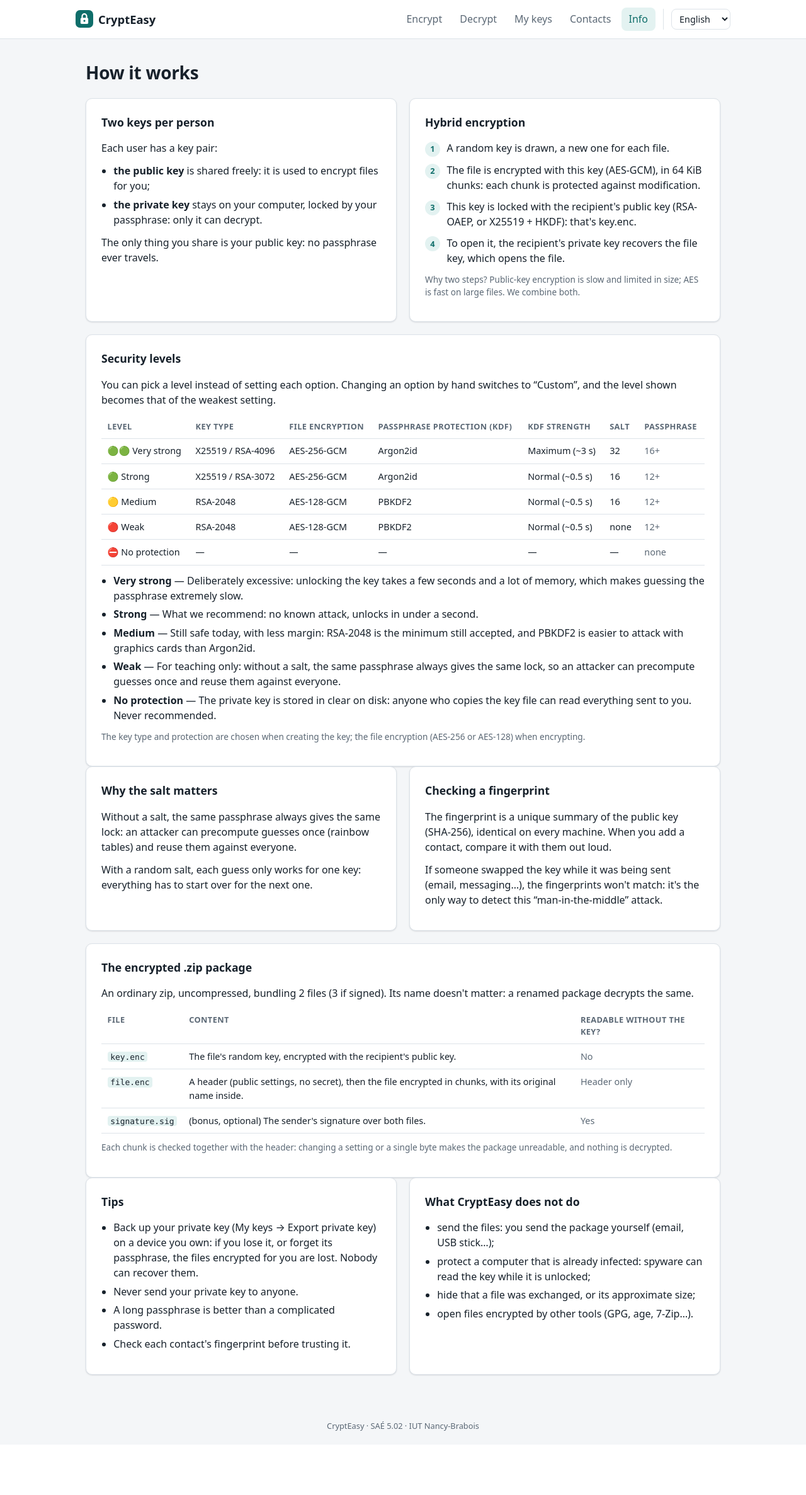
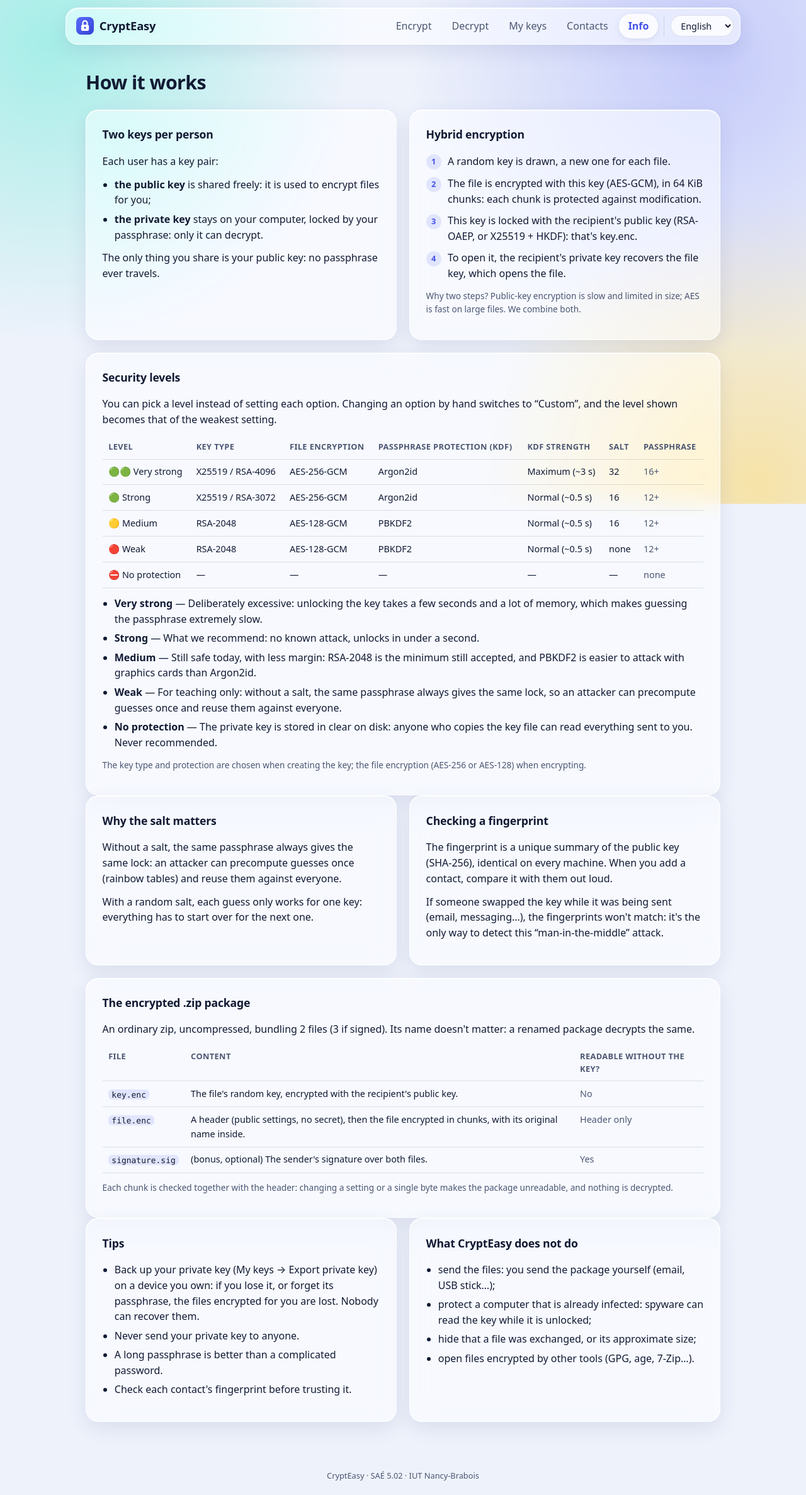
Before and after one commit to DiogoF-Hub/CryptEasy, a Flask app: page /info in a window 1280 px wide. Shown: the whole page at 63% size. Before the commit the page ends 2272 px from the top, so only its background shows below. Run offline with Flask 3, Linux system fonts and the light colour scheme; the visitor is signed in with stand-in values (Sample User, id 1); parts of the project's set-up code (start-up, migrations or seed data) failed here and were passed over; some libraries are stand-ins or nearby versions.

Commit message:
ui: nouveau thème verre dépoli (style.css, logo)

```diff
--- a/src/crypteasy/ui/static/style.css
+++ b/src/crypteasy/ui/static/style.css
@@ -1,33 +1,76 @@
-/* CryptEasy — feuille de style (aucune ressource externe : l'app doit marcher hors ligne) */
+/* CryptEasy — feuille de style « verre dépoli » (aucune ressource externe : l'app doit marcher hors ligne)
+ *
+ * Principe : un fond clair avec quelques taches de couleur floues, et des panneaux
+ * semi-transparents (backdrop-filter) posés dessus. Toutes les couleurs sont des
+ * variables : pour changer le thème, on modifie seulement :root (clair) et le bloc sombre.
+ */
 :root {
-  --bg: #f4f6f8;
-  --surface: #ffffff;
-  --text: #17212b;
-  --muted: #5b6875;
-  --border: #dde3e9;
-  --primary: #0f6e6a;
-  --primary-hover: #0b5653;
-  --primary-soft: #e3f2f1;
-  --warn: #9a5b00;
-  --warn-soft: #fff4e0;
+  /* Fond et taches de couleur */
+  --bg: #eef2fb;
+  --blob-1: rgba(94, 234, 212, .50);   /* menthe, en haut à gauche */
+  --blob-2: rgba(129, 140, 248, .38);  /* indigo, en haut à droite */
+  --blob-3: rgba(253, 214, 99, .55);   /* jaune, en bas à droite */
+
+  /* Verre */
+  --surface: rgba(255, 255, 255, .56);        /* panneaux */
+  --surface-strong: rgba(255, 255, 255, .80); /* champs, éléments dans un panneau */
+  --glass-edge: rgba(255, 255, 255, .80);     /* liseré clair autour du verre */
+  --blur: blur(18px) saturate(160%);
+
+  /* Texte et traits */
+  --text: #121a33;
+  --muted: #4c5672;
+  --border: rgba(30, 41, 90, .13);
+
+  /* Couleurs d'action et d'état */
+  --primary: #4553e8;
+  --primary-hover: #3442d2;
+  --primary-soft: rgba(69, 83, 232, .12);
+  --on-primary: #ffffff;
+  --glow: 0 8px 22px rgba(69, 83, 232, .32);
+  --warn: #8a5300;
+  --warn-soft: rgba(255, 236, 196, .75);
   --danger: #b42318;
-  --danger-soft: #fdecea;
-  --success: #1e7a3d;
-  --success-soft: #e7f5ec;
-  --radius: 10px;
-  --shadow: 0 1px 2px rgba(16, 24, 40, .06), 0 1px 3px rgba(16, 24, 40, .08);
+  --danger-soft: rgba(253, 226, 223, .80);
+  --success: #17724a;
+  --success-soft: rgba(220, 245, 230, .80);
+
+  --radius: 20px;
+  --radius-sm: 12px;
+  --shadow: 0 10px 30px rgba(40, 52, 120, .10), inset 0 1px 0 rgba(255, 255, 255, .85);
+  --shadow-hover: 0 16px 40px rgba(40, 52, 120, .16), inset 0 1px 0 rgba(255, 255, 255, .9);
   --mono: ui-monospace, "Cascadia Mono", "Consolas", "SFMono-Regular", monospace;
   color-scheme: light;
 }
 @media (prefers-color-scheme: dark) {
   :root {
-    --bg: #11161b; --surface: #1a2128; --text: #e6ebef; --muted: #9aa7b3;
-    --border: #2c363f; --primary: #3fb6ae; --primary-hover: #5fcac3; --primary-soft: #16302f;
-    --warn: #f0b45a; --warn-soft: #3a2c14; --danger: #f2877d; --danger-soft: #3a1c1a;
-    --success: #6fcf8f; --success-soft: #16301f;
-    --shadow: none;
+    --bg: #0b1020;
+    --blob-1: rgba(45, 212, 191, .16);
+    --blob-2: rgba(99, 102, 241, .26);
+    --blob-3: rgba(234, 179, 8, .12);
+    --surface: rgba(24, 30, 56, .55);
+    --surface-strong: rgba(32, 40, 72, .78);
+    --glass-edge: rgba(255, 255, 255, .10);
+    --text: #e8ecf8; --muted: #a6b0cc;
+    --border: rgba(255, 255, 255, .11);
+    --primary: #8f99ff; --primary-hover: #aab1ff; --primary-soft: rgba(143, 153, 255, .16);
+    --on-primary: #0b1020;
+    --glow: 0 8px 22px rgba(143, 153, 255, .25);
+    --warn: #f3bd66; --warn-soft: rgba(80, 58, 18, .55);
+    --danger: #f59a90; --danger-soft: rgba(90, 30, 28, .55);
+    --success: #74d69a; --success-soft: rgba(22, 64, 40, .55);
+    --shadow: 0 10px 30px rgba(0, 0, 0, .35), inset 0 1px 0 rgba(255, 255, 255, .06);
+    --shadow-hover: 0 16px 40px rgba(0, 0, 0, .45), inset 0 1px 0 rgba(255, 255, 255, .08);
     color-scheme: dark;
   }
+}
+/* Système sans flou (vieux moteur) ou utilisateur qui préfère moins de transparence :
+   on garde le même design avec des panneaux opaques, pour que le texte reste lisible. */
+@supports not ((backdrop-filter: blur(1px)) or (-webkit-backdrop-filter: blur(1px))) {
+  :root { --surface: rgba(255, 255, 255, .92); --surface-strong: #fff; }
+}
+@media (prefers-reduced-transparency: reduce) {
+  :root { --surface: #fff; --surface-strong: #fff; --blur: none; }
 }
 
 * { box-sizing: border-box; }
@@ -36,53 +79,75 @@ html { -webkit-text-size-adjust: 100%; }
 body {
   margin: 0; min-height: 100vh; display: flex; flex-direction: column;
   background: var(--bg); color: var(--text);
-  font: 16px/1.5 system-ui, -apple-system, "Segoe UI", Roboto, sans-serif;
+  font: 16px/1.55 system-ui, -apple-system, "Segoe UI", Roboto, sans-serif;
+}
+/* Les taches de couleur : un calque fixe derrière toute la page */
+body::before {
+  content: ""; position: fixed; inset: 0; z-index: -1; pointer-events: none;
+  background:
+    radial-gradient(circle at 6% 8%, var(--blob-1), transparent 34%),
+    radial-gradient(circle at 88% 12%, var(--blob-2), transparent 36%),
+    radial-gradient(circle at 94% 96%, var(--blob-3), transparent 32%);
 }
 a { color: var(--primary); }
-code { font-family: var(--mono); font-size: .9em; background: var(--primary-soft); padding: .05em .35em; border-radius: 4px; }
-h1 { font-size: 1.75rem; margin: 0 0 1.25rem; letter-spacing: -.01em; }
-h2 { font-size: 1.1rem; margin: 0 0 1rem; }
+code { font-family: var(--mono); font-size: .9em; background: var(--primary-soft); padding: .05em .4em; border-radius: 6px; }
+h1 { font-size: 1.9rem; margin: 0 0 1.25rem; letter-spacing: -.02em; }
+h2 { font-size: 1.1rem; margin: 0 0 1rem; letter-spacing: -.01em; }
+
+/* Effet verre, partagé par tous les panneaux */
+.topbar, .card, .action-card, .onboarding, .alert, .demo-banner {
+  -webkit-backdrop-filter: var(--blur);
+  backdrop-filter: var(--blur);
+}
 
 /* --- Bandeau démo, en-tête, pied --- */
-.demo-banner { background: var(--warn-soft); color: var(--warn); text-align: center; padding: .5rem 1rem; font-size: .9rem; border-bottom: 1px solid var(--border); }
+.demo-banner {
+  align-self: center; margin: .75rem 16px 0; padding: .4rem 1rem;
+  background: var(--warn-soft); color: var(--warn); text-align: center; font-size: .9rem;
+  border: 1px solid var(--glass-edge); border-radius: 999px;
+}
 .topbar {
+  position: sticky; top: 12px; z-index: 10;
+  width: calc(100% - 32px); max-width: 1072px; margin: 12px auto 0;
   display: flex; align-items: center; justify-content: space-between; gap: 1rem; flex-wrap: wrap;
-  padding: .75rem max(16px, calc((100vw - 1040px) / 2));
-  background: var(--surface); border-bottom: 1px solid var(--border);
+  padding: .55rem .6rem .55rem 1rem;
+  background: var(--surface); border: 1px solid var(--glass-edge); border-radius: var(--radius);
+  box-shadow: var(--shadow);
 }
-.brand { display: flex; align-items: center; gap: .5rem; font-weight: 700; font-size: 1.15rem; color: var(--text); text-decoration: none; }
-nav { display: flex; gap: .25rem; flex-wrap: wrap; align-items: center; }
-nav a { color: var(--muted); text-decoration: none; padding: .4rem .75rem; border-radius: 8px; font-weight: 500; }
-nav a:hover { background: var(--bg); color: var(--text); }
-nav a[aria-current="page"] { background: var(--primary-soft); color: var(--primary); }
-.container { width: 100%; max-width: 1040px; margin: 0 auto; padding: 2rem 16px; flex: 1; }
+.brand { display: flex; align-items: center; gap: .55rem; font-weight: 750; font-size: 1.15rem; color: var(--text); text-decoration: none; letter-spacing: -.01em; }
+nav { display: flex; gap: .2rem; flex-wrap: wrap; align-items: center; }
+nav a { color: var(--muted); text-decoration: none; padding: .45rem .9rem; border-radius: 999px; font-weight: 500; transition: background .15s, color .15s; }
+nav a:hover { background: var(--primary-soft); color: var(--text); }
+nav a[aria-current="page"] { background: var(--surface-strong); color: var(--primary); font-weight: 600; box-shadow: 0 2px 10px rgba(40, 52, 120, .10); }
+.container { width: 100%; max-width: 1040px; margin: 0 auto; padding: 2.25rem 16px; flex: 1; }
 .footer { text-align: center; color: var(--muted); font-size: .8rem; padding: 1.25rem; }
 
 /* --- Accueil --- */
-.hero { margin: 1rem 0 2rem; }
-.hero h1 { font-size: 2.1rem; margin-bottom: .25rem; }
-.lead { color: var(--muted); font-size: 1.1rem; margin: 0; }
+.hero { margin: 1.5rem 0 2.25rem; }
+.hero h1 { font-size: 2.6rem; line-height: 1.15; margin-bottom: .5rem; letter-spacing: -.03em; }
+.lead { color: var(--muted); font-size: 1.15rem; margin: 0; max-width: 40rem; }
 .onboarding {
   display: flex; gap: 1rem; align-items: flex-start;
-  background: var(--primary-soft); border: 1px solid var(--border); border-radius: var(--radius);
-  padding: 1.25rem; margin-bottom: 1.5rem;
+  background: linear-gradient(135deg, var(--primary-soft), var(--surface));
+  border: 1px solid var(--glass-edge); border-radius: var(--radius); box-shadow: var(--shadow);
+  padding: 1.4rem; margin-bottom: 1.5rem;
 }
-.onboarding p { margin: .25rem 0 .75rem; color: var(--muted); }
+.onboarding p { margin: .25rem 0 .9rem; color: var(--muted); }
 .actions-grid { display: grid; grid-template-columns: repeat(auto-fit, minmax(220px, 1fr)); gap: 1rem; }
 .action-card {
-  display: flex; flex-direction: column; gap: .35rem; padding: 1.25rem;
-  background: var(--surface); border: 1px solid var(--border); border-radius: var(--radius);
+  display: flex; flex-direction: column; gap: .35rem; padding: 1.35rem;
+  background: var(--surface); border: 1px solid var(--glass-edge); border-radius: var(--radius);
   box-shadow: var(--shadow); color: var(--text); text-decoration: none;
-  transition: border-color .15s, transform .15s;
+  transition: transform .2s, box-shadow .2s, background .2s;
 }
-.action-card:hover { border-color: var(--primary); transform: translateY(-2px); }
-.action-icon { width: 40px; height: 40px; border-radius: 10px; background: var(--primary-soft); display: grid; place-items: center; margin-bottom: .35rem; }
+.action-card:hover { transform: translateY(-3px); box-shadow: var(--shadow-hover); background: var(--surface-strong); }
+.action-icon { width: 44px; height: 44px; border-radius: 14px; background: var(--primary-soft); display: grid; place-items: center; margin-bottom: .45rem; }
 .action-icon svg { width: 22px; height: 22px; fill: none; stroke: var(--primary); stroke-width: 2; stroke-linecap: round; stroke-linejoin: round; }
-.action-title { font-weight: 600; }
+.action-title { font-weight: 650; }
 .action-desc { color: var(--muted); font-size: .9rem; }
 
 /* --- Cartes et formulaires --- */
-.card { background: var(--surface); border: 1px solid var(--border); border-radius: var(--radius); padding: 1.5rem; box-shadow: var(--shadow); }
+.card { background: var(--surface); border: 1px solid var(--glass-edge); border-radius: var(--radius); padding: 1.6rem; box-shadow: var(--shadow); }
 .card.narrow { max-width: 620px; }
 .two-col { display: grid; grid-template-columns: repeat(auto-fit, minmax(300px, 1fr)); gap: 1.25rem; align-items: start; }
 .form { display: flex; flex-direction: column; gap: 1rem; }
@@ -90,68 +155,70 @@ nav a[aria-current="page"] { background: var(--primary-soft); color: var(--prima
 .form small, .hint { color: var(--muted); font-weight: 400; font-size: .85rem; }
 .hint { margin: .75rem 0 0; }
 input[type=text], input[type=password], select, textarea {
-  font: inherit; color: var(--text); background: var(--surface);
-  border: 1px solid var(--border); border-radius: 8px; padding: .55rem .7rem; width: 100%;
+  font: inherit; color: var(--text); background: var(--surface-strong);
+  border: 1px solid var(--border); border-radius: var(--radius-sm); padding: .6rem .8rem; width: 100%;
+  transition: border-color .15s, box-shadow .15s;
 }
 textarea { font-family: var(--mono); font-size: .8rem; resize: vertical; }
-input:focus, select:focus, textarea:focus, .btn:focus-visible, summary:focus-visible {
-  outline: 2px solid var(--primary); outline-offset: 1px; border-color: var(--primary);
+input[type=text]:focus, input[type=password]:focus, select:focus, textarea:focus {
+  outline: none; border-color: var(--primary); box-shadow: 0 0 0 4px var(--primary-soft);
 }
+.btn:focus-visible, summary:focus-visible, input[type=checkbox]:focus-visible { outline: 2px solid var(--primary); outline-offset: 2px; }
 input[type=file] { font: inherit; font-size: .9rem; color: var(--muted); max-width: 100%; }
-.advanced { border: 1px dashed var(--border); border-radius: 8px; padding: .6rem .8rem; }
+.advanced { border: 1px dashed var(--border); border-radius: var(--radius-sm); padding: .6rem .8rem; }
 .advanced[open] { padding-bottom: .9rem; }
 .advanced summary { cursor: pointer; color: var(--muted); font-size: .9rem; font-weight: 500; }
 .advanced[open] summary { margin-bottom: .75rem; }
 
 .step { display: flex; align-items: center; gap: .5rem; font-weight: 600; margin-top: .25rem; }
 .step-num {
-  flex: none; width: 1.6rem; height: 1.6rem; border-radius: 50%; display: grid; place-items: center;
-  background: var(--primary); color: #fff; font-size: .85rem; font-weight: 700;
+  flex: none; width: 1.7rem; height: 1.7rem; border-radius: 50%; display: grid; place-items: center;
+  background: var(--primary); color: var(--on-primary); font-size: .85rem; font-weight: 700; box-shadow: var(--glow);
 }
-
 
 /* --- Boutons --- */
 .btn {
   display: inline-flex; align-items: center; justify-content: center; gap: .4rem;
   font: inherit; font-weight: 600; font-size: .95rem; text-decoration: none; cursor: pointer;
-  padding: .6rem 1.1rem; border-radius: 8px; border: 1px solid var(--border);
-  background: var(--surface); color: var(--text);
+  padding: .6rem 1.25rem; border-radius: 999px; border: 1px solid var(--border);
+  background: var(--surface-strong); color: var(--text);
+  transition: background .15s, border-color .15s, box-shadow .15s, transform .15s;
 }
 .btn:hover { border-color: var(--muted); }
-.btn-primary { background: var(--primary); border-color: var(--primary); color: #fff; }
-.btn-primary:hover { background: var(--primary-hover); border-color: var(--primary-hover); }
-.btn-wide { width: 100%; padding: .8rem; }
-.btn-small { padding: .3rem .7rem; font-size: .85rem; }
+.btn:active { transform: translateY(1px); }
+.btn-primary { background: var(--primary); border-color: transparent; color: var(--on-primary); box-shadow: var(--glow); }
+.btn-primary:hover { background: var(--primary-hover); border-color: transparent; }
+.btn-wide { width: 100%; padding: .85rem; }
+.btn-small { padding: .3rem .8rem; font-size: .85rem; }
 .btn-warn { color: var(--warn); }
 .btn-ghost-danger { color: var(--danger); border-color: transparent; background: transparent; }
 .btn-ghost-danger:hover { background: var(--danger-soft); border-color: transparent; }
-.btn[disabled] { opacity: .6; cursor: progress; }
-@media (prefers-color-scheme: dark) { .btn-primary, .step-num { color: #0d1a1a; } }
+.btn[disabled] { opacity: .6; cursor: progress; transform: none; }
 
 /* --- Listes de clés --- */
 .key-list { list-style: none; margin: 0; padding: 0; display: flex; flex-direction: column; gap: .75rem; }
-.key-item { border: 1px solid var(--border); border-radius: 8px; padding: .85rem 1rem; }
+.key-item { background: var(--surface-strong); border: 1px solid var(--border); border-radius: 14px; padding: .9rem 1rem; }
 .key-head { display: flex; align-items: center; justify-content: space-between; gap: .5rem; flex-wrap: wrap; }
-.tag { font-size: .75rem; font-weight: 600; color: var(--primary); background: var(--primary-soft); padding: .1rem .5rem; border-radius: 999px; }
+.tag { font-size: .75rem; font-weight: 600; color: var(--primary); background: var(--primary-soft); padding: .12rem .55rem; border-radius: 999px; }
 .fingerprint { font-family: var(--mono); font-size: .8rem; color: var(--muted); margin: .35rem 0 .6rem; word-break: normal; overflow-wrap: normal; }
 .key-actions { display: flex; gap: .4rem; flex-wrap: wrap; align-items: center; }
 .key-actions form { margin: 0; }
 .empty { color: var(--muted); }
 
 /* --- Alertes --- */
-.alert { border-radius: 8px; padding: .75rem 1rem; margin-bottom: 1.25rem; border: 1px solid transparent; }
+.alert { border-radius: var(--radius-sm); padding: .8rem 1rem; margin-bottom: 1.25rem; border: 1px solid transparent; }
 .alert-error { background: var(--danger-soft); color: var(--danger); border-color: color-mix(in srgb, var(--danger) 25%, transparent); }
 .alert-success { background: var(--success-soft); color: var(--success); border-color: color-mix(in srgb, var(--success) 25%, transparent); }
 
 @media (max-width: 560px) {
-  .hero h1 { font-size: 1.6rem; }
-  .topbar { justify-content: center; }
+  .hero h1 { font-size: 1.8rem; }
+  .topbar { justify-content: center; top: 8px; }
   nav { justify-content: center; }
-  .card { padding: 1.1rem; }
+  .card { padding: 1.15rem; }
 }
 
 /* --- Encadré d'avertissement (vérification des empreintes) --- */
-.notice { background: var(--warn-soft); color: var(--text); border-left: 3px solid var(--warn); border-radius: 6px; padding: .65rem .85rem; font-size: .9rem; margin: 0 0 1rem; }
+.notice { background: var(--warn-soft); color: var(--text); border-left: 3px solid var(--warn); border-radius: 10px; padding: .7rem .9rem; font-size: .9rem; margin: 0 0 1rem; }
 .notice strong { color: var(--warn); }
 
 /* --- Page Info --- */
@@ -169,7 +236,7 @@ input[type=file] { font: inherit; font-size: .9rem; color: var(--muted); max-wid
 .format td:last-child { white-space: nowrap; color: var(--muted); }
 
 /* --- Indicateur de niveau de sécurité (F6) --- */
-.rating { border: 1px solid var(--border); border-left-width: 4px; border-radius: 8px; padding: .7rem .9rem; background: var(--surface); }
+.rating { border: 1px solid var(--border); border-left-width: 4px; border-radius: var(--radius-sm); padding: .75rem .95rem; background: var(--surface-strong); }
 .rating-good { border-left-color: var(--success); }
 .rating-ok { border-left-color: var(--warn); }
 .rating-weak { border-left-color: var(--danger); background: var(--danger-soft); }
@@ -183,7 +250,7 @@ input[type=file] { font: inherit; font-size: .9rem; color: var(--muted); max-wid
 
 /* --- Robustesse du mot de passe --- */
 .pw-meter { display: flex; flex-direction: column; gap: .25rem; }
-.pw-bar { height: 5px; border-radius: 999px; background: var(--border); overflow: hidden; }
+.pw-bar { height: 6px; border-radius: 999px; background: var(--border); overflow: hidden; }
 .pw-bar span { display: block; height: 100%; width: 0; background: var(--muted); transition: width .2s; }
 .pw-weak .pw-bar span { background: var(--danger); }
 .pw-ok .pw-bar span { background: var(--warn); }
@@ -203,7 +270,7 @@ input[type=file] { font: inherit; font-size: .9rem; color: var(--muted); max-wid
 .check input { width: 1.05rem; height: 1.05rem; accent-color: var(--primary); }
 .optional { color: var(--muted); font-weight: 400; font-size: .85rem; }
 .btn-ghost { border-color: transparent; background: transparent; color: var(--muted); }
-.btn-ghost:hover { background: var(--bg); color: var(--text); border-color: transparent; }
+.btn-ghost:hover { background: var(--primary-soft); color: var(--text); border-color: transparent; }
 .rename-form { display: flex; gap: .4rem; flex-wrap: wrap; align-items: center; }
 .rename-form input[type=text] { flex: 1 1 7rem; min-width: 0; width: auto; }
 .sr-only { position: absolute; width: 1px; height: 1px; padding: 0; margin: -1px; overflow: hidden; clip: rect(0 0 0 0); white-space: nowrap; border: 0; }
@@ -211,12 +278,12 @@ input[type=file] { font: inherit; font-size: .9rem; color: var(--muted); max-wid
 .pw-meter:not(.pw-weak):not(.pw-ok):not(.pw-good) .pw-bar { display: none; }
 
 /* --- Sélecteur de langue --- */
-.lang-form { margin: 0 0 0 .5rem; padding-left: .75rem; border-left: 1px solid var(--border); }
-.lang-form select { width: auto; padding: .3rem .5rem; font-size: .9rem; }
+.lang-form { margin: 0 0 0 .4rem; padding-left: .6rem; border-left: 1px solid var(--border); }
+.lang-form select { width: auto; padding: .35rem .7rem; font-size: .9rem; border-radius: 999px; }
 
 /* --- Niveaux de sécurité (§ 4.2) --- */
 .tags { display: inline-flex; gap: .35rem; flex-wrap: wrap; }
-.level { font-size: .75rem; font-weight: 600; padding: .1rem .5rem; border-radius: 999px; border: 1px solid transparent; }
+.level { font-size: .75rem; font-weight: 600; padding: .12rem .55rem; border-radius: 999px; border: 1px solid transparent; }
 .level-very_strong, .level-strong { color: var(--success); background: var(--success-soft); }
 .level-medium { color: var(--warn); background: var(--warn-soft); }
 .level-weak, .level-none { color: var(--danger); background: var(--danger-soft); }
@@ -225,8 +292,7 @@ input[type=file] { font: inherit; font-size: .9rem; color: var(--muted); max-wid
 .rating-weak, .rating-none { border-left-color: var(--danger); background: var(--danger-soft); }
 .rating-reasons .lvl-medium { color: var(--warn); }
 .rating-reasons .lvl-weak, .rating-reasons .lvl-none { color: var(--danger); }
-.pw-ok .pw-bar span { background: var(--warn); }
-.danger-box { border: 1px solid var(--danger); background: var(--danger-soft); color: var(--text); border-radius: 8px; padding: .75rem .9rem; display: flex; flex-direction: column; gap: .5rem; }
+.danger-box { border: 1px solid var(--danger); background: var(--danger-soft); color: var(--text); border-radius: var(--radius-sm); padding: .8rem .95rem; display: flex; flex-direction: column; gap: .5rem; }
 .danger-box p { margin: 0; font-size: .9rem; }
 .passphrase-block { display: flex; flex-direction: column; gap: 1rem; }
 .warn-line { margin: 0 0 .5rem; color: var(--danger); font-size: .85rem; }
@@ -238,18 +304,18 @@ input[type=file] { font: inherit; font-size: .9rem; color: var(--muted); max-wid
 .chooser-name { font-weight: 600; color: var(--primary); word-break: break-all; }
 .chooser-error { color: var(--danger); font-weight: 500; }
 .source-buttons { display: flex; gap: .5rem; flex-wrap: wrap; }
-.selection { border: 1px solid var(--border); border-radius: 8px; padding: .75rem .9rem; background: var(--bg); }
+.selection { border: 1px solid var(--border); border-radius: var(--radius-sm); padding: .8rem .95rem; background: var(--surface-strong); }
 .selection-name { font-weight: 600; word-break: break-all; }
 .selection-meta { color: var(--muted); font-size: .9rem; margin-top: .2rem; }
 .selection-warn { color: var(--warn); font-size: .85rem; margin-top: .3rem; }
 .key-found { font-weight: 500; }
 [data-key-step] { display: flex; flex-direction: column; gap: 1rem; }
-.btn-link { align-self: flex-start; background: none; border: 0; padding: 0; color: var(--primary); font: inherit; font-size: .9rem; text-decoration: underline; cursor: pointer; }
+.btn-link { align-self: flex-start; background: none; border: 0; padding: 0; color: var(--primary); font: inherit; font-size: .9rem; text-decoration: underline; cursor: pointer; box-shadow: none; }
 
 /* --- Progression et résultat (§ 5.5) --- */
 .progress-block { display: flex; flex-direction: column; gap: .4rem; }
 .progress { height: 10px; border-radius: 999px; background: var(--border); overflow: hidden; }
-.progress span { display: block; height: 100%; width: 0; background: var(--primary); transition: width .4s; }
+.progress span { display: block; height: 100%; width: 0; background: linear-gradient(90deg, var(--primary), var(--primary-hover)); transition: width .4s; }
 .progress-text { font-size: .9rem; color: var(--muted); }
 .result { display: flex; flex-direction: column; gap: .5rem; align-items: flex-start; }
 .result .alert { margin: 0; word-break: break-all; width: 100%; }
@@ -261,3 +327,8 @@ input[type=file] { font: inherit; font-size: .9rem; color: var(--muted); max-wid
 .subpanel > summary { cursor: pointer; color: var(--muted); font-size: .9rem; }
 .subpanel[open] > summary { margin-bottom: .75rem; }
 .rating-reasons { list-style: disc; }
+
+/* Moins d'animations si l'utilisateur l'a demandé à son système */
+@media (prefers-reduced-motion: reduce) {
+  *, *::before, *::after { transition: none !important; }
+}
```
Also changed, not shown: src/crypteasy/ui/static/logo.svg.
